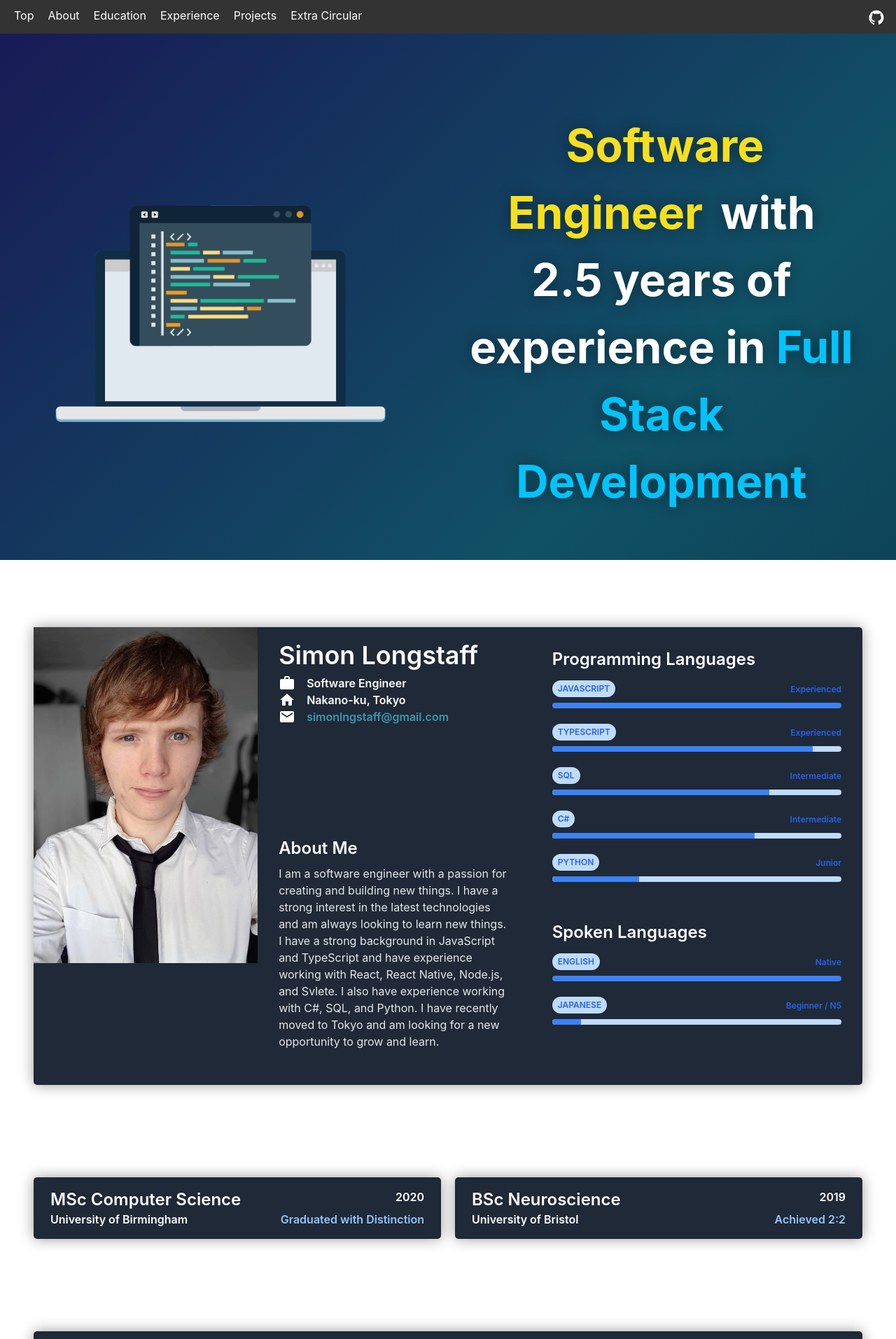
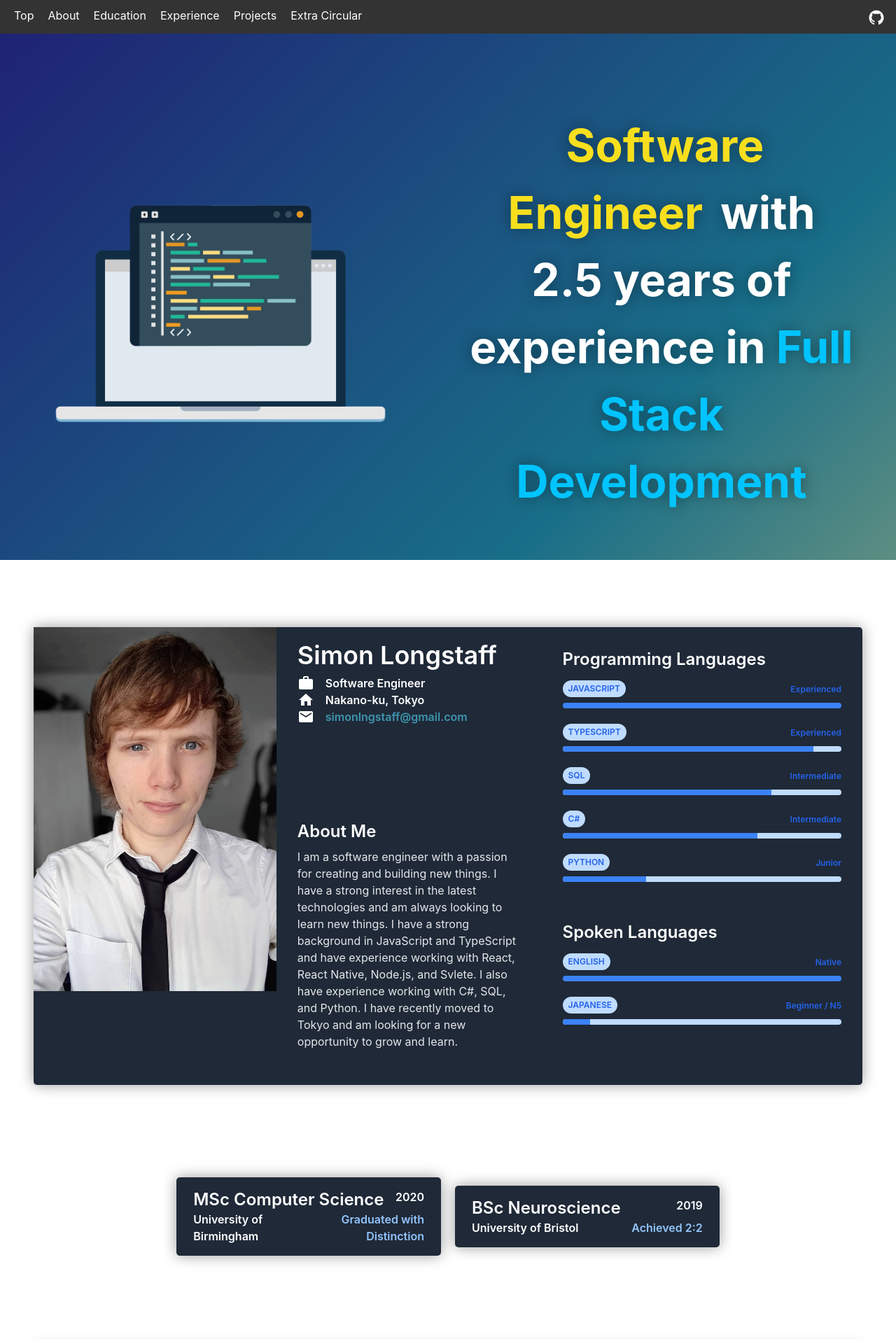
Before and after one commit to SimonLongstaff/resume, a React (Create React App) app: page / in a window 1280 px wide. Shown: the top 1913 px of the page at 70% size. Built offline with nearby package versions, Linux system fonts and the light colour scheme.

Commit message:
Update styles

```diff
--- a/src/App.tsx
+++ b/src/App.tsx
@@ -22,10 +22,10 @@ const AnimatedBackground = styled.div`
   left: 0;
   z-index: -1;
   background-image: linear-gradient(-45deg,
-  rgba(10, 42, 68, 1) 0%,
-  rgba(16, 81, 101, 1) 25%,
-  rgba(25, 21, 84, 1) 51%,
-  rgba(33, 5, 44, 1) 100%);
+  rgb(218, 201, 118) 0%,
+  rgb(24, 110, 136) 25%,
+  rgb(32, 27, 114) 51%,
+  rgb(132, 106, 211) 100%);
   -webkit-animation: AnimateBG 20s ease infinite;
   animation: AnimateBG 20s ease infinite;
 
@@ -61,7 +61,8 @@ function App() {
             <Navbar/>
             <a id={"home"}/>
             <HeroBanner/>
-            <div className={"flex-col p-2 justify-center m-10"}>
+            <div className={"flex justify-items-center justify-center"}>
+                <div className={"flex-col p-2 justify-center justify-items-center m-10 max-w-screen-2xl"}>
                     <a id={"profile"}/>
                     <Profile/>
                     <a id={"education"}/>
@@ -72,6 +73,7 @@ function App() {
                     <Projects/>
                     <a id={"extra-circular"}/>
                     <ExtraCircular/>
+                </div>
             </div>
             <div className={"flex justify-center pb-4"}>
                 <div className={"text-center text-gray-200 text-xs"}>
--- a/src/content/extra-circular.tsx
+++ b/src/content/extra-circular.tsx
@@ -87,12 +87,20 @@ const ExtraCircularFlex = styled.div`
     flex-direction: column;
     justify-content: center;
     align-items: center;
+
+    li {
+      margin: 5px 0;
+    }
   }
 `;
 
 const Header = styled.div`
   margin-left: 15px;
   margin-top: 10px;
+
+  @media (max-width: 1080px) {
+    margin: 10px 15px;
+  }
 
 `;
 
--- a/src/content/profile.tsx
+++ b/src/content/profile.tsx
@@ -10,20 +10,12 @@ const ProfileFlex = styled.div`
   @media (max-width: 1080px) {
     flex-direction: column;
     justify-content: center;
-    align-items: center;
   }
-`;
-
-const Linebreak = styled.hr`
-  border: 2px solid #00c4ff;
-  width: 100%;
-  margin: 0;
-  padding: 0;
 `;
 
 const HeadShot = styled.img`
   height: fit-content;
-  max-height: 60vh;
+  max-height: 65vh;
 
   @media (max-width: 1080px) {
     max-height: 100vh;
@@ -41,7 +33,6 @@ const ProfileInfo = styled.div`
   @media (max-width: 1080px) {
     flex-direction: column;
     justify-content: center;
-    align-items: center;
     padding: 5px;
   }
 `;
@@ -56,8 +47,7 @@ const ProfileSkills = styled.div`
   @media (max-width: 1080px) {
     flex-direction: column;
     justify-content: center;
-    align-items: center;
-    padding: 10px;
+    padding: 20px;
     width: 100%;
   }
 `;
@@ -72,8 +62,7 @@ const ProfileDescription = styled.div`
   @media (max-width: 1080px) {
     flex-direction: column;
     justify-content: center;
-    align-items: center;
-    margin: 20px;
+    margin: 5px;
   }
 `;
 
--- a/src/content/projects.tsx
+++ b/src/content/projects.tsx
@@ -144,12 +144,6 @@ const ProjectsFlex = styled.div`
   align-items: center;
   margin-top: 20px;
 
-  @media (max-width: 1080px) {
-    flex-direction: column;
-    justify-content: center;
-    align-items: center;
-  }
-
   & > div {
     margin: 20px;
   }
@@ -159,6 +153,18 @@ const ProjectsFlex = styled.div`
     text-align: left;
 
   }
+
+  @media (max-width: 1080px) {
+    flex-direction: column;
+    justify-content: center;
+    align-items: center;
+
+    li {
+      margin: 5px 0;
+    }
+  }
+
+
 `
 
 const ProjectFlex = styled.div`
@@ -194,6 +200,10 @@ const ProjectHeader = styled.div`
   margin-left: 15px;
   margin-top: 10px;
 
+  @media (max-width: 1080px) {
+    margin: 10px 15px;
+  }
+
 `;
 
 
--- a/src/content/work-experience.tsx
+++ b/src/content/work-experience.tsx
@@ -64,17 +64,22 @@ const WorkFlex = styled.div`
   align-items: center;
   margin-top: 20px;
 
-  @media (max-width: 1080px) {
-    flex-direction: column;
-    justify-content: center;
-    align-items: center;
-  }
-
   li {
     margin: 10px;
     text-align: left;
 
   }
+
+  @media (max-width: 1080px) {
+    flex-direction: column;
+    justify-content: center;
+    align-items: center;
+
+    li {
+      margin: 5px 0;
+    }
+  }
+
 `;
 
 const WorkInfoHeader = styled.div`
```
Lines whose indentation alone changed are shown as unchanged.
